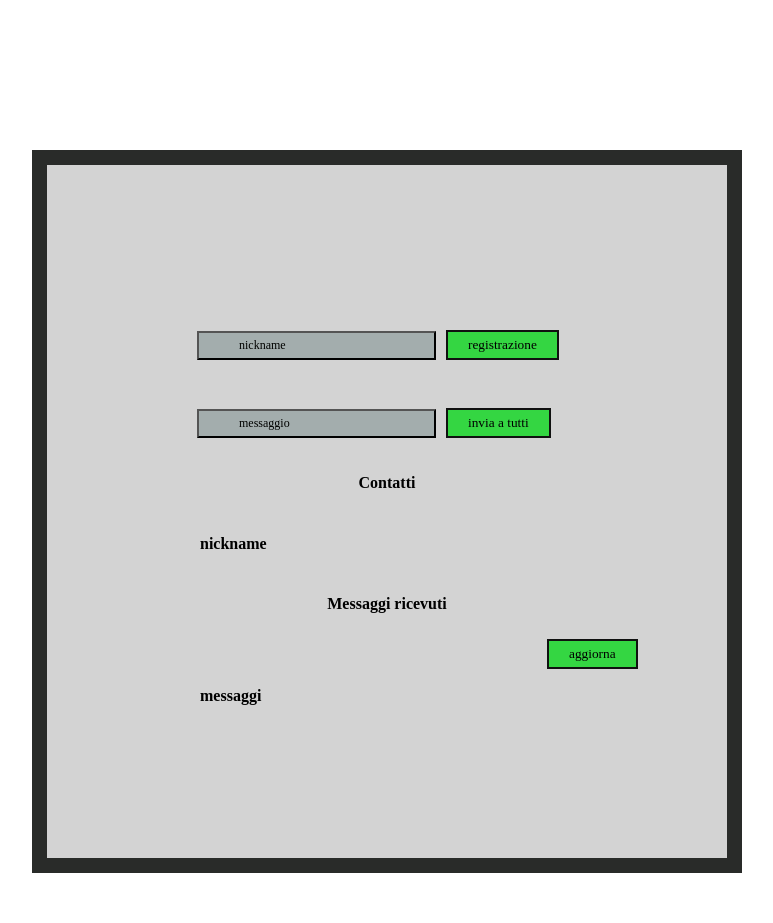
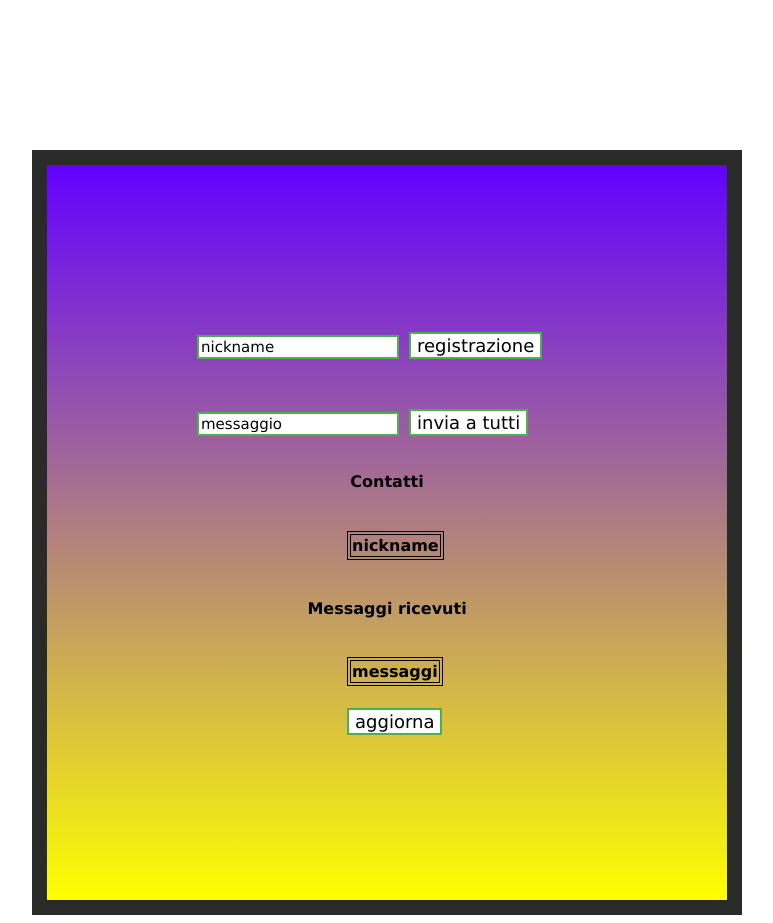
Before and after one commit to SamueleM21/kezzapp-gruppo-2, an Angular app in the folder kezzapp-client/: page / in a window 1280 px wide. Shown: the whole page, without its empty margins (276-1049 px from the left). Before the commit the page ends 881 px from the top, so only its background shows below. Built offline with nearby package versions, Linux system fonts and the light colour scheme.

Commit message:
Modifica Interfaccia CSS

```diff
--- a/kezzapp-client/src/app/app.component.css
+++ b/kezzapp-client/src/app/app.component.css
@@ -2,23 +2,30 @@ button {
     margin-top: 15px;
     margin-bottom: 15px;
     margin-left: 10px;
-    background-color: rgb(52, 214, 66);
+    background-color: rgb(52, 168, 214);
     border-color: rgb(16, 17, 16);
     border-style: solid;
-    font-family: "Copperplate";
-    padding: 5px 20px;
+    font-family: "Verdana";
+    font-size: 18px;
+    background-color: white;
+    color: black;
+    border: 2px solid #4CAF50;
+
 }
 
 input {
-    margin-top: 10px;
+    margin-top: 20px;
     margin-left: 0px;
     background-color: rgba(125, 143, 143, 0.54);
     border-color: rgb(0, 0, 0);
     border-style: outset;
     font-size: 12px;
-    font-family: "Copperplate";
+    font-family: "Verdana";
     border-width: 2px;
-    padding: 5px 40px;
+    font-size: 15px;
+    background-color: white;
+    color: black;
+    border: 2px solid #4CAF50;
 }
 
 ::placeholder {
@@ -28,19 +35,31 @@ input {
 #a {
     margin-left: 300px;
     margin-top: 150px;
-    background-color: lightgrey;
+    background-image: linear-gradient(rgb(98, 0, 255), yellow);
     width: 380px;
     border: 15px solid rgb(41, 43, 41);
     padding: 150px;
 }
 
 #agg {
-    margin-top: 5px;
+    margin-top: 4px;
     margin-bottom: 15px;
-    margin-left: 350px;
-    background-color: rgb(52, 214, 66);
+    margin-left: 150px;
+    background-color: rgb(52, 168, 214);
     border-color: rgb(16, 17, 16);
     border-style: solid;
-    font-family: "Copperplate";
-    padding: 5px 20px;
+    font-family: "Verdana";
+    font-size: 18px;
+    background-color: white;
+    color: black;
+    border: 2px solid #4CAF50;
 }
+ h4 {
+    font-family: "Verdana";
+ }
+
+table, th, td {
+    border: 1px solid black;
+    font-family: "Verdana";
+    margin-left: 150px;
+  }
--- a/kezzapp-client/src/app/app.component.html
+++ b/kezzapp-client/src/app/app.component.html
@@ -24,7 +24,6 @@
   </table>
   <br>
   <h4 style="text-align:center;"> Messaggi ricevuti</h4>
-  <button id="agg" (click)="aggiorna()">aggiorna</button>
   <br>
   <table>
     <tr>
@@ -39,4 +38,6 @@
       </td>
     </tr>
   </table>
+  <br>
+  <button id="agg" (click)="aggiorna()">aggiorna</button>
 </div>
```
